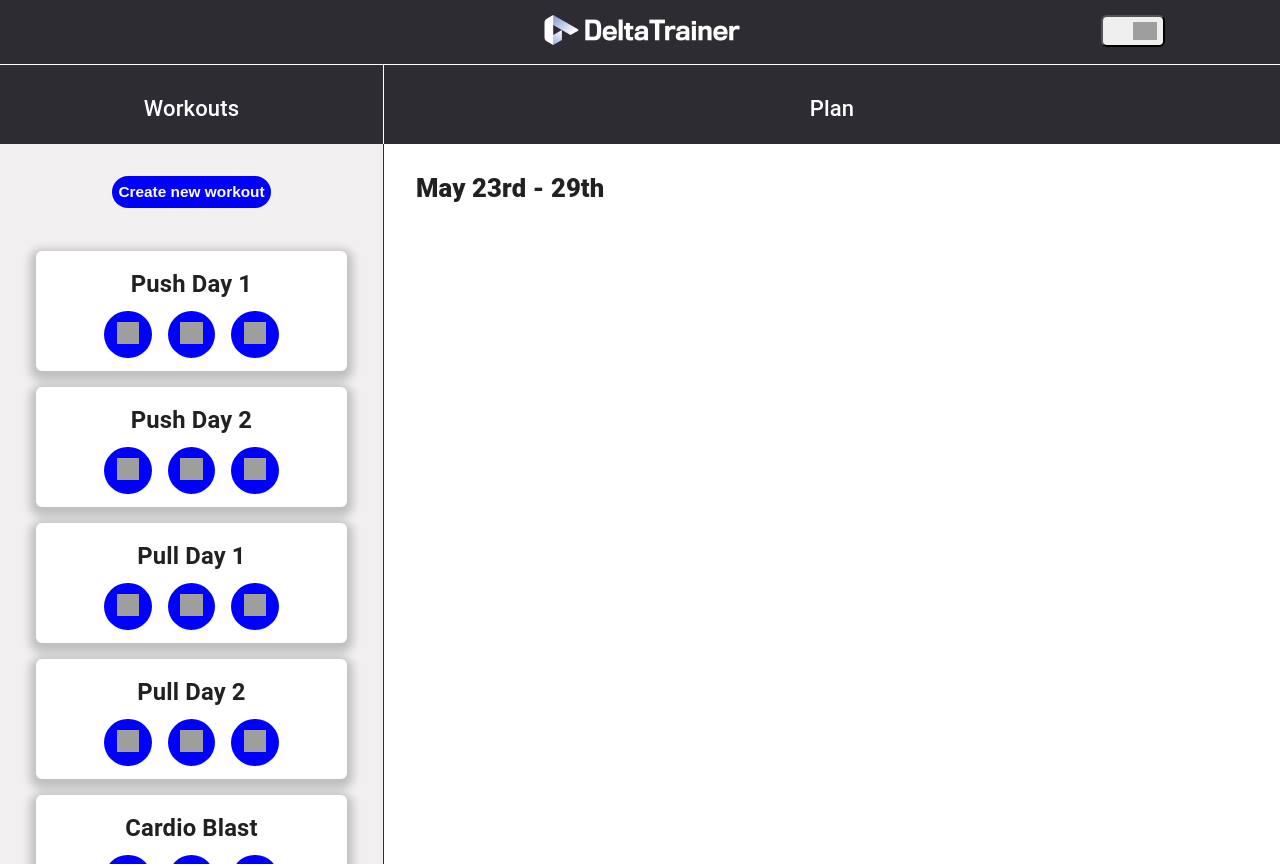
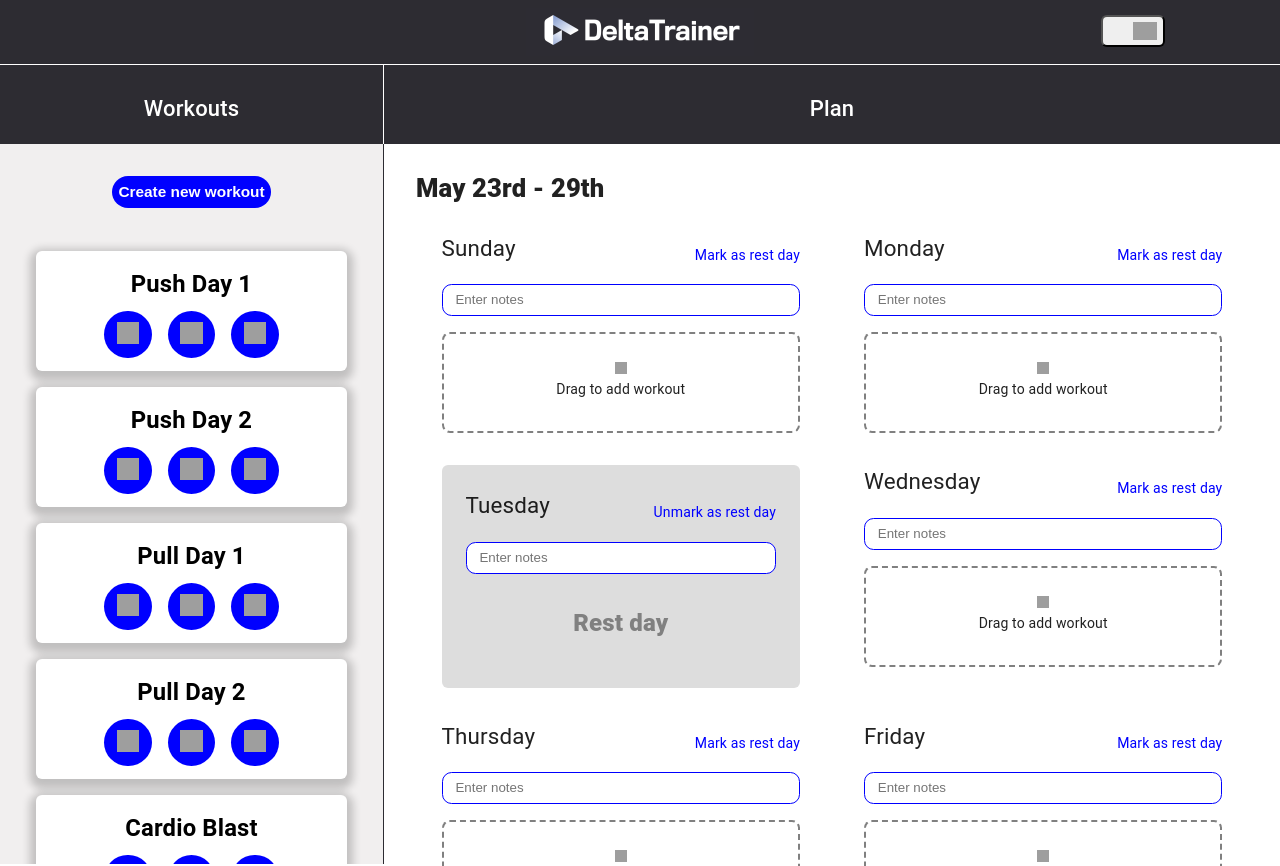
Before and after one commit to JOSIAHTAYLOR00/delta_workout_planner, a React (Create React App) app: page / in a window 1280 px wide. Shown: the top 866 px of the page. Built offline with nearby package versions, Linux system fonts and the light colour scheme; grey boxes are pictures that could not be loaded.

Commit message:
added plan cards

```diff
--- a/src/App.scss
+++ b/src/App.scss
@@ -1,3 +1,16 @@
+html {
+  -webkit-touch-callout: none; /* iOS Safari */
+  -webkit-user-select: none; /* Safari */
+  -khtml-user-select: none; /* Konqueror HTML */
+  -moz-user-select: none; /* Old versions of Firefox */
+  -ms-user-select: none; /* Internet Explorer/Edge */
+  user-select: none; /* Non-prefixed version, currently
+                                  supported by Chrome, Edge, Opera and Firefox */
+}
+::-webkit-scrollbar {
+  display: none;
+}
+
 button:focus {
   outline: 0;
 }
@@ -182,6 +195,7 @@ button {
   position: relative;
   left: 30vw;
   margin-top: 4rem;
+  overflow-x: hidden;
 }
 .app-main {
   display: inline-flex;
--- a/src/PlanSection.scss
+++ b/src/PlanSection.scss
@@ -1,6 +1,7 @@
 .ps-content-wrapper {
-  width: 100%;
+  width: 70vw;
   height: 100%;
+  flex-wrap: wrap;
 }
 .ps-header {
   height: 80px;
@@ -17,14 +18,23 @@
 .ps-content {
   height: 100%;
   width: 100%;
-  display: inline-flex;
-  padding: 2rem;
+  //   padding: 2rem;
+  padding: 0px;
   padding-top: 0px;
-  flex-wrap: wrap;
 }
 .week-holder {
-  //   background-color: lightcoral;
   font-size: 1.6rem;
   font-weight: 900;
   width: 100%;
+  margin-left: 2rem;
 }
+.plan-day-card-wrapper {
+  width: 100%;
+  height: 100vh;
+  display: inline-flex;
+  justify-content: center;
+  flex-wrap: wrap;
+  flex-grow: 1;
+  flex-direction: row;
+  align-content: flex-start;
+}
--- a/src/PlanSection.tsx
+++ b/src/PlanSection.tsx
@@ -1,6 +1,7 @@
 import React from 'react';
 import './PlanSection.scss';
 import moment from 'moment';
+import WeekDayCard from './WeekDayCard';
 
 export default function PlanSection(){
     return(
@@ -8,7 +9,17 @@ export default function PlanSection(){
             <div className="ps-header">Plan</div>
             <div className="ps-content">
                 <div className="week-holder">
-                <p>{`${moment().startOf('week').format('MMM Do')} - ${moment().startOf('week').add(6, 'days').format(moment().startOf('week').format('MMM') === moment().startOf('week').add(6, 'days').format('MMM')? 'Do' : 'MMM Do')}`}</p>
+                  <p>{`${moment().startOf('week').format('MMM Do')} - ${moment().startOf('week').add(6, 'days').format(moment().startOf('week').format('MMM') === moment().startOf('week').add(6, 'days').format('MMM')? 'Do' : 'MMM Do')}`}</p>
+                </div>
+                <div className="plan-day-card-wrapper">
+                    <WeekDayCard id ={'Sunday'} day={'Sunday'} restDay={false}/>
+                    <WeekDayCard id ={'Monday'} day={'Monday'} restDay={false}/>
+                    <WeekDayCard id ={'Tuesday'} day={'Tuesday'} restDay={true}/>
+                    <WeekDayCard id ={'Wednesday'} day={'Wednesday'} restDay={false}/>
+                    <WeekDayCard id ={'Thursday'} day={'Thursday'} restDay={false}/>
+                    <WeekDayCard id ={'Friday'} day={'Friday'} restDay={false}/>
+                    <WeekDayCard id ={'Saturday'} day={'Saturday'} restDay={false}/>
+                    <WeekDayCard id ={'Extras'} day={'Extras'} restDay={false}/>
                 </div>
             </div>
         </div>
--- a/src/PlannerModal.tsx
+++ b/src/PlannerModal.tsx
@@ -10,13 +10,12 @@ export default function PlannerModal(){
                   <button className="workout-button">Create new workout</button>
                 </div>
                 <div className="pm-content" style={window.outerWidth > 1500 ? {justifyContent: "flex-start"} : {justifyContent: "center"}}>
-                    <WorkoutCard title={"Push Day 1"} edit={false} copy={false} delete={false}/>
-                    <WorkoutCard title={"Push Day 2"} edit={false} copy={false} delete={false}/>
-                    <WorkoutCard title={"Pull Day 1"} edit={false} copy={false} delete={false}/>
-                    <WorkoutCard title={"Pull Day 2"} edit={false} copy={false} delete={false}/>
-                    <WorkoutCard title={"Cardio Blast"} edit={false} copy={false} delete={false}/>
-                    <WorkoutCard title={"Core Focus"} edit={false} copy={false} delete={false}/>
-
+                    <WorkoutCard id={"Push Day 1"} title={"Push Day 1"} edit={false} copy={false} delete={false}/>
+                    <WorkoutCard id={"Push Day 2"} title={"Push Day 2"} edit={false} copy={false} delete={false}/>
+                    <WorkoutCard id={"Pull Day 1"} title={"Pull Day 1"} edit={false} copy={false} delete={false}/>
+                    <WorkoutCard id={"Pull Day 2"} title={"Pull Day 2"} edit={false} copy={false} delete={false}/>
+                    <WorkoutCard id={"Cardio Blast"} title={"Cardio Blast"} edit={false} copy={false} delete={false}/>
+                    <WorkoutCard id={"Core Focus"} title={"Core Focus"} edit={false} copy={false} delete={false}/>
                 </div>
         </div>
     )
--- /dev/null
+++ b/src/WeekDayCard.scss
@@ -0,0 +1,88 @@
+.outer-bound {
+  min-width: 28vw;
+  max-width: 28vw;
+  margin-left: 2rem;
+  margin-right: 2rem;
+  display: block;
+  margin-bottom: 2rem;
+}
+.day-title-wrapper {
+  width: 100%;
+  display: inline-block;
+}
+.day-title {
+  font-size: 1.4rem;
+  margin-top: 0px;
+  width: 30%;
+  margin: 0px;
+}
+.rest-text {
+  color: blue;
+  //   font-weight: bolder;
+  float: right;
+  width: 100%;
+  margin: 0px;
+  text-align: right;
+  position: relative;
+  bottom: 1.2rem;
+}
+.rest-text:hover {
+  cursor: pointer;
+}
+.rest-text:active {
+  font-size: smaller;
+  margin-bottom: 0.25rem;
+}
+.notes-bar {
+  width: 100%;
+  height: 2rem;
+  border-radius: 0.6rem;
+  border: 1px solid blue;
+  padding-left: 0.8rem;
+  outline: none;
+}
+.rest-day {
+  color: grey;
+  font-weight: 900;
+  font-size: x-large;
+  border-radius: 6px;
+  text-align: center;
+}
+.drag-box {
+  transition: padding-top ease-in 0.15s;
+  padding-top: 1.6rem;
+  margin-top: 1rem;
+  text-align: center;
+  width: 100%;
+  min-height: 5rem;
+  border-radius: 8px;
+  border: 2px dashed grey;
+  padding-bottom: 1rem;
+}
+.drag-box-hover {
+  transition: padding-top ease-in 0.15s;
+  padding-top: 20%;
+  margin-top: 1rem;
+  text-align: center;
+  width: 100%;
+  min-height: 6rem;
+  border-radius: 8px;
+  border: 2px dashed white;
+  padding-bottom: 2rem;
+  background-color: rgba(67, 67, 253, 0.699);
+  color: white;
+}
+.plus {
+  height: 12px;
+  width: 12px;
+  margin-bottom: 0px;
+}
+.drag-text {
+  margin-top: 0px;
+  margin-bottom: 1rem;
+}
+.plus-hover {
+  margin-top: 5%;
+  margin-bottom: 1rem;
+  filter: invert(100%);
+}
--- /dev/null
+++ b/src/WeekDayCard.tsx
@@ -0,0 +1,50 @@
+import React, { useState } from 'react';
+import './WeekDayCard.scss'
+
+interface WeekDayCardProps {
+    day: string,
+    restDay: boolean,
+    id: string,
+}
+
+export default function WeekDayCard(props: WeekDayCardProps): JSX.Element{
+    const {day, restDay, id} = props;
+    const [rest, setRest] = useState(restDay);
+    const [classs, setClasss] = useState('drag-box');
+    const drop = (e: any): void => {
+        e.preventDefault();
+        const cardId = e.dataTransfer.getData('cardId');
+        const card = document.getElementById(cardId);
+        if(card){
+            card.style.transition = 'heigth 2s';
+          card.style.display = 'inline-flex';
+          card.style.width = '90%';
+          card.style.height = '6vh';
+          card.style.paddingTop = '.5rem';
+          card.style.paddingBottom = '4rem';
+        }
+        e.target.appendChild(card);
+        setClasss('drag-box');
+    }
+    const dragOver = (e: any): void => {
+        e.preventDefault();
+        setClasss('drag-box-hover');
+    }
+    const dragExit = (e: any): void => {
+        e.preventDefault();
+        setClasss('drag-box');
+    }
+
+    return(
+        <div className="outer-bound" style={rest ? {backgroundColor: 'rgba(128, 128, 128, 0.267)', borderRadius: '6px', padding: '1.5rem'} : {}}>
+            <div className="day-title-wrapper"><p className="day-title">{day}</p><p className="rest-text" onClick={(e) => {setRest(!rest)}}>{rest ? `Unmark as rest day`:`Mark as rest day`}</p></div>
+            <input className="notes-bar" placeholder="Enter notes"/>
+            {rest ? <div className="rest-day"><p style={{marginTop: '2rem'}}>Rest day</p></div> : <div className={classs} id={id} onDragOver={dragOver} onDragLeave={dragExit} onDrop={drop}>
+                        <img src="https://img.icons8.com/ios-glyphs/30/000000/plus-math.png" alt="" className={classs === 'drag-box-hover' ? 'plus-hover' : 'plus'}/>
+                        <p className="drag-text">Drag to add workout</p>
+                    </div>
+            }
+            <div/>
+        </div>
+    )
+}
--- a/src/WorkoutCard.scss
+++ b/src/WorkoutCard.scss
@@ -3,6 +3,13 @@
   border-radius: 6px;
   box-shadow: 0px 4px 8px 6px rgba(0, 0, 0, 0.2);
   margin: 0.5rem;
+  color: black !important;
+}
+.outer-card:hover {
+  cursor: grab;
+}
+.outer-card:active {
+  cursor: grabbing;
 }
 .title-wrapper {
   width: 100%;
@@ -43,3 +50,8 @@
   width: 1.6em;
   height: 1.6em;
 }
+.outer-card-after {
+  z-index: 110;
+  transition: ease-in width 0.5s;
+  width: 30vw !important;
+}
--- a/src/WorkoutCard.tsx
+++ b/src/WorkoutCard.tsx
@@ -5,13 +5,27 @@ interface WorkoutCardProps {
     title: string,
     edit: boolean,
     copy: boolean,
-    delete: boolean
+    delete: boolean,
+    id: string,
 }
 
 export default function WorkoutCard(props: WorkoutCardProps){
-    const {title} = props;
+    const {title, id} = props;
+    const dragStart = (e: any): void => {
+        const target = e.target;
+        e.dataTransfer.setData('cardId', target.id);
+        console.log(target.id)
+        setTimeout(() => {
+            target.style.display = 'none';
+        }, 0);
+    }
+
+    const dragOver = (e: any): void => {
+        e.stopPropagation();
+    }
+
     return(
-        <div className="outer-card" style={window.outerWidth > 1500 ? {width: "13vw", height: "12vh"} : {width: "90%", height: "15vh"}}>
+        <div className="outer-card" id={id} draggable="true" onDragStart={dragStart} onDragOver={dragOver} style={window.outerWidth > 1500 ? {width: "13vw", height: "12vh"} : {width: "90%", height: "15vh"}}>
             <div className="title-wrapper"><p className="title">{title}</p></div>
             <div className="button-wrapper">
                 <div className="circle"><img src="https://img.icons8.com/material/24/ffffff/edit--v1.png" alt="" className="edit-img"/></div>
```
